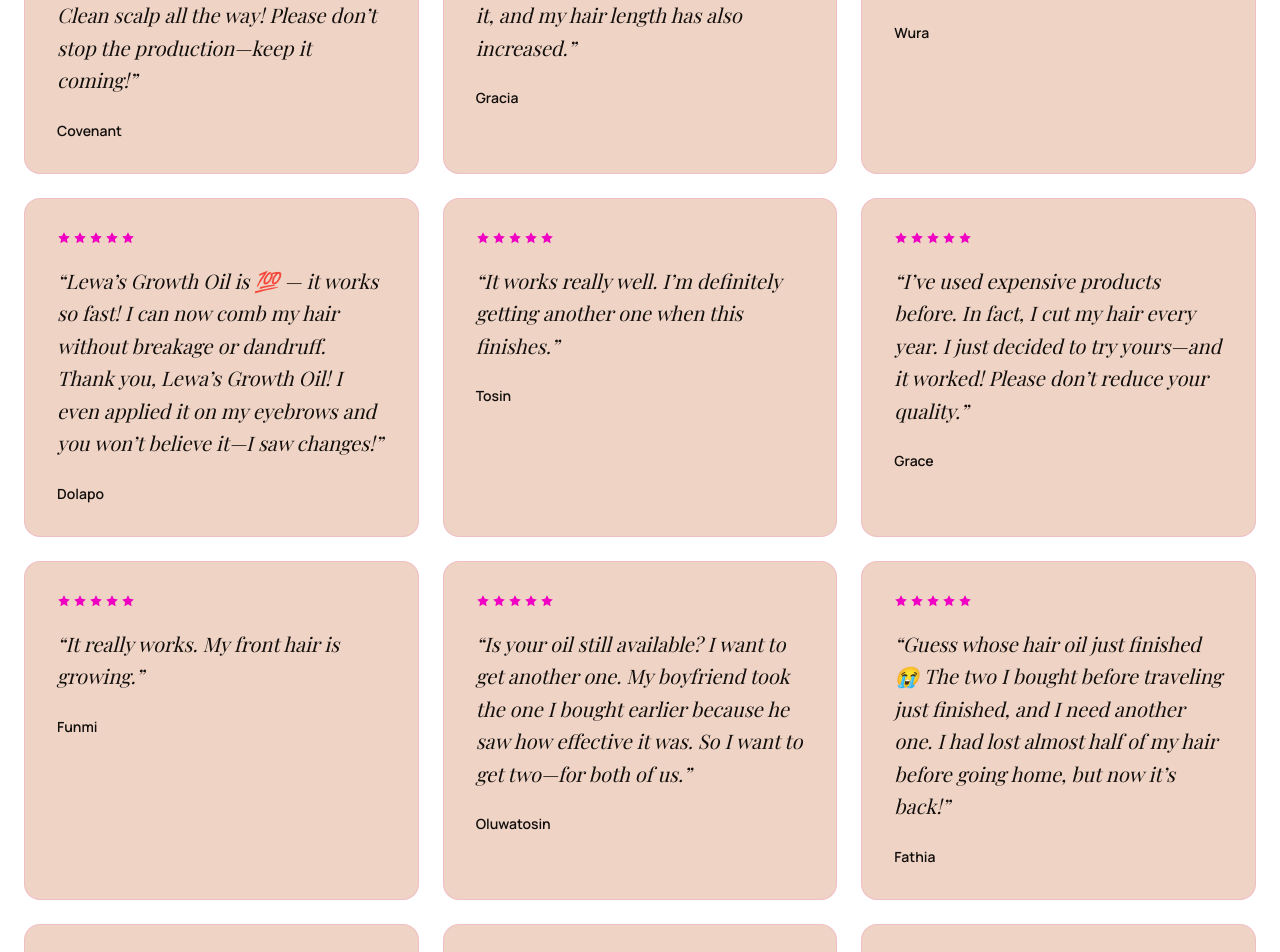
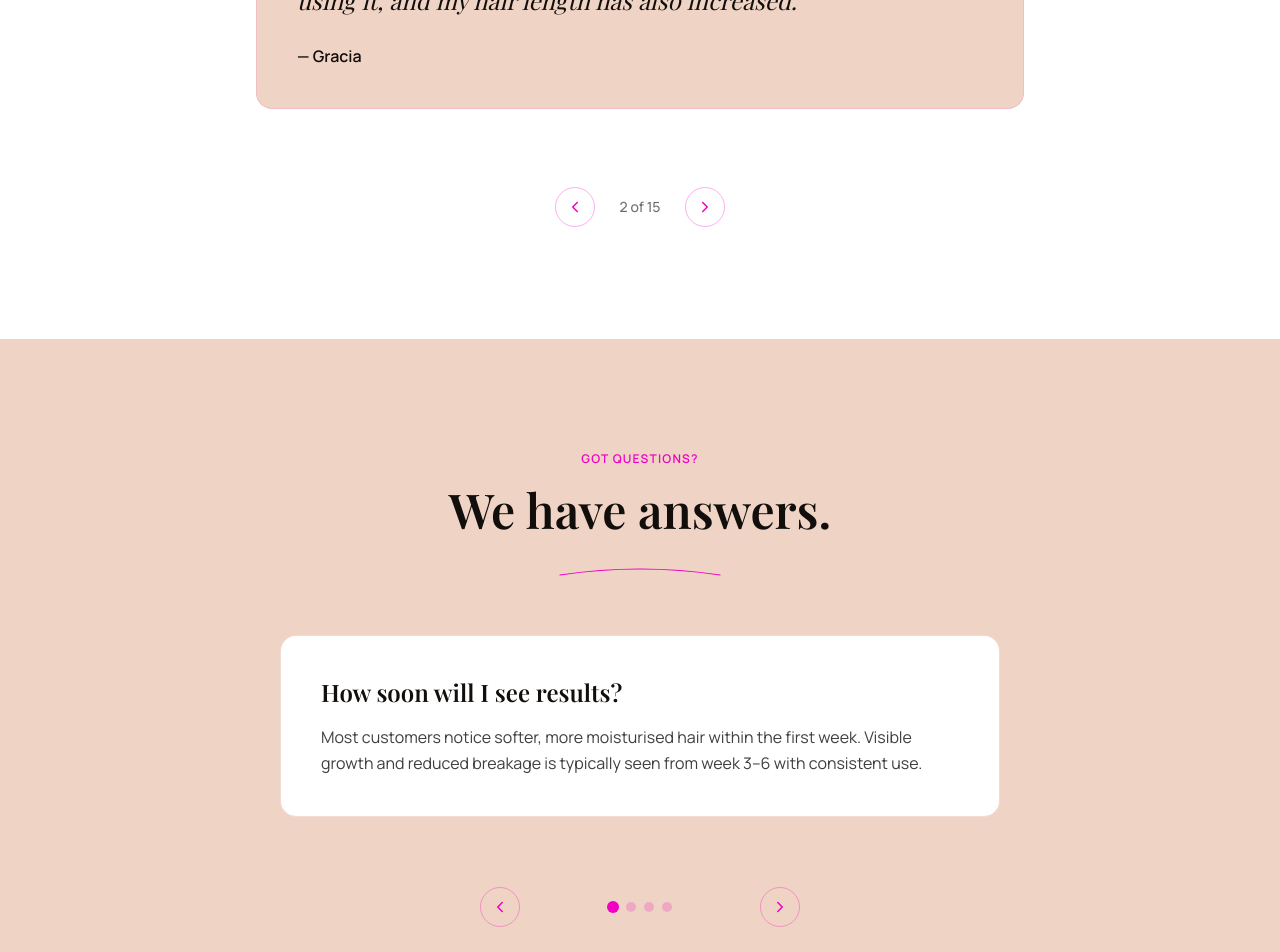
Before and after one commit to oluwaseyipd/lewas-growth-oil, a React (Vite) app: page / in a window 1280 px wide. Shown: the part 4740-5692 px from the top of the page. Built offline with nearby package versions, Linux system fonts and the light colour scheme; the HTML template or start-up script is replaced by a standard one; a web font is replaced by a local one.

Commit message:
feat: convert testimonial to slider

```diff
--- a/src/index.css
+++ b/src/index.css
@@ -40,3 +40,33 @@
 .font-body {
   font-family: 'Manrope', system-ui, sans-serif;
 }
+
+@keyframes slideIn {
+  from {
+    opacity: 0;
+    transform: translateY(8px);
+  }
+  to {
+    opacity: 1;
+    transform: translateY(0);
+  }
+}
+
+.animate-slide-in {
+  animation: slideIn 0.35s cubic-bezier(0.16, 1, 0.3, 1) forwards;
+}
+
+@keyframes slideLeft {
+  from {
+    opacity: 0;
+    transform: translateX(40px);
+  }
+  to {
+    opacity: 1;
+    transform: translateX(0);
+  }
+}
+
+.animate-slide-left {
+  animation: slideLeft 0.4s cubic-bezier(0.16, 1, 0.3, 1) forwards;
+}
--- a/src/pages/Home.tsx
+++ b/src/pages/Home.tsx
@@ -1,4 +1,4 @@
-import { useState } from 'react'
+import { useState, useEffect } from 'react'
 import { Link } from 'react-router-dom'
 import HaloArc from '../components/HaloArc'
 import WAButton from '../components/WAButton'
@@ -74,7 +74,31 @@
 }
 
 export default function Home() {
-  const [openFaq, setOpenFaq] = useState<number | null>(null)
+  const [currentFaqIndex, setCurrentFaqIndex] = useState<number>(0)
+  const [currentTestimonialIndex, setCurrentTestimonialIndex] = useState<number>(0)
+
+  const handlePrev = () => {
+    setCurrentFaqIndex((prev) => (prev === 0 ? faqs.length - 1 : prev - 1))
+  }
+
+  const handleNext = () => {
+    setCurrentFaqIndex((prev) => (prev === faqs.length - 1 ? 0 : prev + 1))
+  }
+
+  const handlePrevTestimonial = () => {
+    setCurrentTestimonialIndex((prev) => (prev === 0 ? TESTIMONIES.length - 1 : prev - 1))
+  }
+
+  const handleNextTestimonial = () => {
+    setCurrentTestimonialIndex((prev) => (prev === TESTIMONIES.length - 1 ? 0 : prev + 1))
+  }
+
+  useEffect(() => {
+    const timer = setInterval(() => {
+      handleNextTestimonial()
+    }, 6000)
+    return () => clearInterval(timer)
+  }, [currentTestimonialIndex])
 
   return (
     <div>
@@ -305,20 +329,52 @@
             </h2>
             <HaloArc color="#EF00C2" className="mt-6" />
           </div>
-          <div className="grid grid-cols-1 md:grid-cols-3 gap-6">
-            {TESTIMONIES.map((t) => (
+          <div className="relative overflow-hidden max-w-3xl mx-auto" style={{ minHeight: '280px' }}>
+            {/* Active Testimonial Card */}
             <div
-                key={t.name}
-                className="rounded-2xl p-8"
-                style={{ backgroundColor: '#EFD3C5', border: '1px solid rgba(239,0,194,0.1)' }}
+              key={currentTestimonialIndex}
+              className="rounded-2xl p-8 md:p-10 animate-slide-left flex flex-col justify-between"
+              style={{ backgroundColor: '#EFD3C5', border: '1px solid rgba(239,0,194,0.1)', minHeight: '240px' }}
             >
-                <Stars count={t.stars} />
-                <blockquote className="font-display text-xl italic mt-5 mb-6 leading-relaxed" style={{ color: '#110E0C' }}>
-                  &ldquo;{t.quote}&rdquo;
+              <div>
+                <Stars count={TESTIMONIES[currentTestimonialIndex].stars} />
+                <blockquote className="font-display text-xl md:text-2xl italic mt-5 mb-6 leading-relaxed" style={{ color: '#110E0C' }}>
+                  &ldquo;{TESTIMONIES[currentTestimonialIndex].quote}&rdquo;
                 </blockquote>
-                <p className="font-body font-semibold text-sm" style={{ color: '#110E0C' }}>{t.name}</p>
               </div>
-            ))}
+              <p className="font-body font-semibold text-base" style={{ color: '#110E0C' }}>
+                — {TESTIMONIES[currentTestimonialIndex].name}
+              </p>
+            </div>
+          </div>
+
+          {/* Navigation Controls */}
+          <div className="flex items-center justify-center gap-6 mt-10">
+            <button
+              onClick={handlePrevTestimonial}
+              className="w-10 h-10 rounded-full border flex items-center justify-center transition-all hover:bg-[#EFD3C5] hover:scale-105 active:scale-95 cursor-pointer"
+              style={{ borderColor: 'rgba(239,0,194,0.3)', color: '#EF00C2' }}
+              aria-label="Previous testimonial"
+            >
+              <svg width="18" height="18" viewBox="0 0 24 24" fill="none" stroke="currentColor" strokeWidth="2">
+                <path d="M15 18l-6-6 6-6" strokeLinecap="round" strokeLinejoin="round"/>
+              </svg>
+            </button>
+
+            <span className="font-body text-sm font-medium" style={{ color: '#110E0C', opacity: 0.6 }}>
+              {currentTestimonialIndex + 1} of {TESTIMONIES.length}
+            </span>
+
+            <button
+              onClick={handleNextTestimonial}
+              className="w-10 h-10 rounded-full border flex items-center justify-center transition-all hover:bg-[#EFD3C5] hover:scale-105 active:scale-95 cursor-pointer"
+              style={{ borderColor: 'rgba(239,0,194,0.3)', color: '#EF00C2' }}
+              aria-label="Next testimonial"
+            >
+              <svg width="18" height="18" viewBox="0 0 24 24" fill="none" stroke="currentColor" strokeWidth="2">
+                <path d="M9 18l6-6-6-6" strokeLinecap="round" strokeLinejoin="round"/>
+              </svg>
+            </button>
           </div>
         </div>
       </section>
@@ -336,37 +392,58 @@
             <HaloArc color="#EF00C2" className="mt-6" />
           </div>
 
-          <div className="space-y-3">
-            {faqs.map((faq, i) => (
+          <div className="relative overflow-hidden" style={{ minHeight: '220px' }}>
             <div
-                key={i}
-                className="rounded-2xl overflow-hidden"
+              key={currentFaqIndex}
+              className="rounded-2xl p-8 md:p-10 animate-slide-in"
               style={{ backgroundColor: '#FFFFFF', border: '1px solid rgba(239,211,197,0.8)' }}
             >
+              <h3 className="font-display text-xl md:text-2xl font-semibold mb-4" style={{ color: '#110E0C' }}>
+                {faqs[currentFaqIndex].q}
+              </h3>
+              <p className="font-body text-base leading-relaxed" style={{ color: '#110E0C', opacity: 0.8 }}>
+                {faqs[currentFaqIndex].a}
+              </p>
+            </div>
+          </div>
+
+          <div className="flex items-center justify-between mt-8 max-w-xs mx-auto">
             <button
-                  className="w-full flex justify-between items-start gap-4 px-7 py-5 text-left"
-                  onClick={() => setOpenFaq(openFaq === i ? null : i)}
+              onClick={handlePrev}
+              className="w-10 h-10 rounded-full border flex items-center justify-center transition-all hover:bg-white hover:scale-105 active:scale-95 cursor-pointer"
+              style={{ borderColor: 'rgba(239,0,194,0.3)', color: '#EF00C2' }}
+              aria-label="Previous question"
             >
-                  <span className="font-body font-semibold text-base" style={{ color: '#110E0C' }}>{faq.q}</span>
-                  <span
-                    className="flex-shrink-0 w-6 h-6 rounded-full flex items-center justify-center transition-transform duration-300"
+              <svg width="18" height="18" viewBox="0 0 24 24" fill="none" stroke="currentColor" strokeWidth="2">
+                <path d="M15 18l-6-6 6-6" strokeLinecap="round" strokeLinejoin="round"/>
+              </svg>
+            </button>
+
+            <div className="flex gap-2">
+              {faqs.map((_, index) => (
+                <button
+                  key={index}
+                  onClick={() => setCurrentFaqIndex(index)}
+                  className="w-2.5 h-2.5 rounded-full transition-all duration-300 cursor-pointer"
                   style={{
-                      backgroundColor: '#EF00C2',
-                      transform: openFaq === i ? 'rotate(45deg)' : 'none',
+                    backgroundColor: currentFaqIndex === index ? '#EF00C2' : 'rgba(239,0,194,0.2)',
+                    transform: currentFaqIndex === index ? 'scale(1.2)' : 'scale(1)',
                   }}
+                  aria-label={`Go to question ${index + 1}`}
+                />
+              ))}
+            </div>
+
+            <button
+              onClick={handleNext}
+              className="w-10 h-10 rounded-full border flex items-center justify-center transition-all hover:bg-white hover:scale-105 active:scale-95 cursor-pointer"
+              style={{ borderColor: 'rgba(239,0,194,0.3)', color: '#EF00C2' }}
+              aria-label="Next question"
             >
-                    <svg width="10" height="10" viewBox="0 0 10 10" fill="white">
-                      <path d="M5 2v6M2 5h6" stroke="white" strokeWidth="1.5" strokeLinecap="round"/>
+              <svg width="18" height="18" viewBox="0 0 24 24" fill="none" stroke="currentColor" strokeWidth="2">
+                <path d="M9 18l6-6-6-6" strokeLinecap="round" strokeLinejoin="round"/>
               </svg>
-                  </span>
             </button>
-                {openFaq === i && (
-                  <div className="px-7 pb-6">
-                    <p className="font-body text-sm leading-relaxed" style={{ color: '#110E0C', opacity: 0.75 }}>{faq.a}</p>
-                  </div>
-                )}
-              </div>
-            ))}
           </div>
 
           <div className="text-center mt-10">
```
Also changed, not shown: 1 other file (tests, documents, lock files or other folders). Lines whose indentation alone changed are shown as unchanged.
